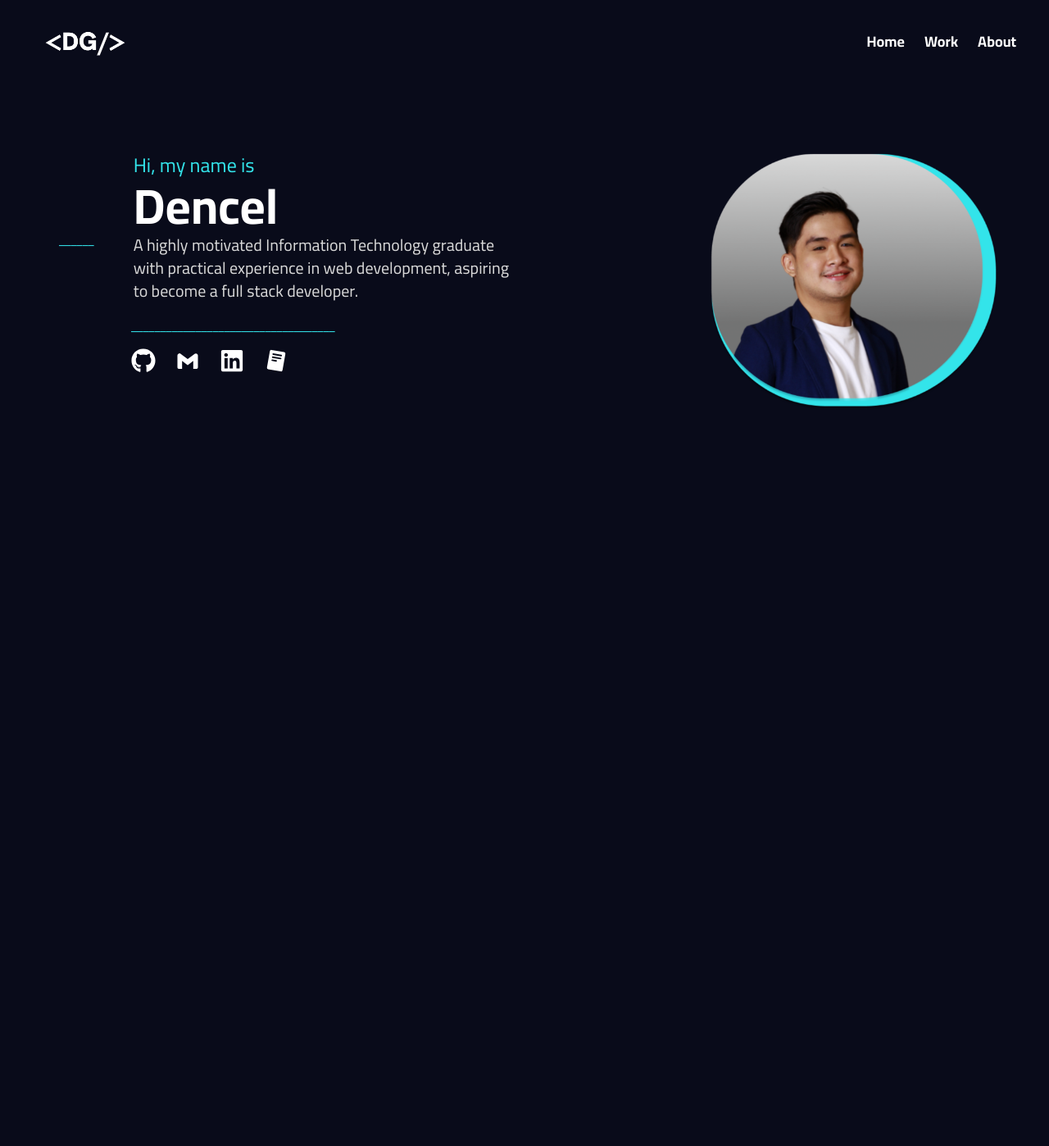
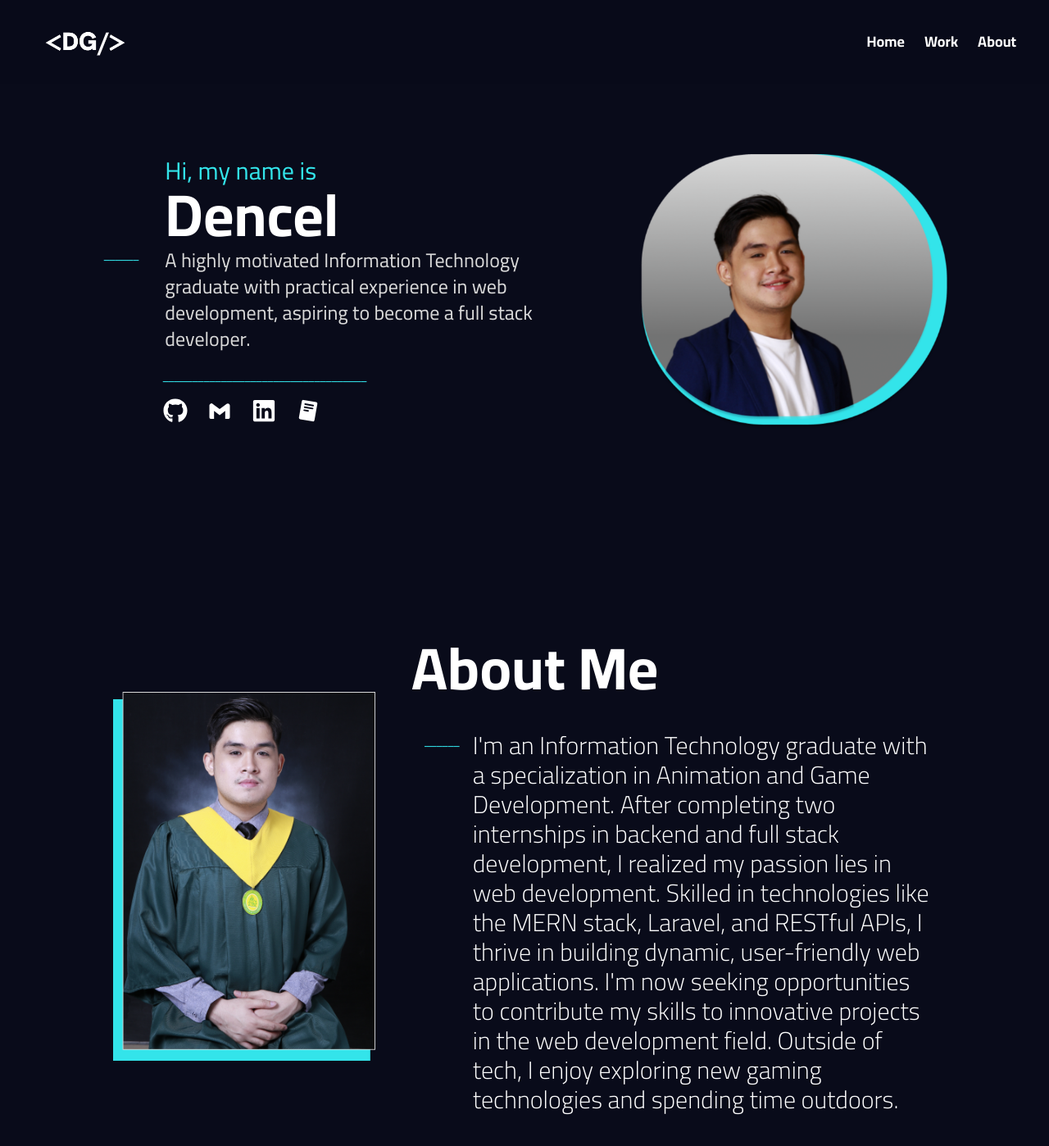
Before and after one commit to cothme/cosme-website-portfolio, a React (Vite) app: page / in a window 1280 px wide. Shown: the top 1398 px of the page at 82% size. Before the commit the page ends 800 px from the top, so only its background shows below. Built offline with nearby package versions, Linux system fonts and the light colour scheme.

Commit message:
Added AboutMe

```diff
--- a/src/App.tsx
+++ b/src/App.tsx
@@ -2,6 +2,7 @@ import { useEffect } from "react";
 import { BrowserRouter, Routes, Route } from "react-router-dom";
 import MainLayout from "./components/layout/MainLayout";
 import { Hero } from "./components/Hero";
+import MainBody from "./components/MainBody";
 
 function App() {
 	useEffect(() => {
@@ -18,7 +19,7 @@ function App() {
 						{/* Add Routes Here */}
 						<Route
 							path="/"
-							element={<Hero />}
+							element={<MainBody />}
 						></Route>
 					</Route>
 				</Routes>
--- /dev/null
+++ b/src/components/AboutMe.tsx
@@ -0,0 +1,37 @@
+import GradPic from "../assets/images/grad-pic.png";
+export const AboutMe = () => {
+	return (
+		<>
+			<div className="flex flex-row justify-center mb-48 lg:mb-64">
+				<div className="flex items-center flex-col lg:flex-row justify-center space-x-11">
+					<img
+						src={GradPic}
+						alt="Graduation Picture"
+						className="w-[40%] lg:w-1/3 xl:w-1/4"
+					/>
+					<div className="text-white lg:w-1/2">
+						<h1 className="text-white text-center lg:text-start mt-4 lg:mt-0 font-cairobold text-4xl lg:text-7xl">
+							About Me
+						</h1>
+						<div className="flex flex-row">
+							<div className="hidden lg:block text-secondary mt-10 mx-4">
+								______
+							</div>
+							<p className="w-full mt-4 lg:mt-10 text-md lg:text-3xl font-cairolight">
+								I'm an Information Technology graduate with a specialization in
+								Animation and Game Development. After completing two internships
+								in backend and full stack development, I realized my passion
+								lies in web development. Skilled in technologies like the MERN
+								stack, Laravel, and RESTful APIs, I thrive in building dynamic,
+								user-friendly web applications. I'm now seeking opportunities to
+								contribute my skills to innovative projects in the web
+								development field. Outside of tech, I enjoy exploring new gaming
+								technologies and spending time outdoors.
+							</p>
+						</div>
+					</div>
+				</div>
+			</div>
+		</>
+	);
+};
--- a/src/components/Hero.tsx
+++ b/src/components/Hero.tsx
@@ -4,23 +4,22 @@ import Cothme from "../assets/images/cothme.png";
 import { Tooltip } from "react-tooltip";
 import { PiReadCvLogoFill } from "react-icons/pi";
 import CV from "../assets/Cosme_CV.pdf";
+import "./css/Hero.css";
 export const Hero = () => {
 	return (
 		<>
-			<div className="flex flex-col lg:flex-row lg:space-y-0 space-y-20 lg:space-x-40 text-tertiary pt-5 lg:pt-20">
-				<div>
+			<div className="flex flex-col items-center md:flex-row lg:flex-row lg:space-y-0 space-y-20 justify-center text-tertiary pt-5 lg:pt-20 mb-48 lg:mb-64">
+				<div className="flex flex-col justify-center item">
 					<div className="flex items-center pl-10">
-						<div className="hidden lg:block text-secondary mt-8 mx-8">
-							______
-						</div>
-						<div className="flex flex-col px-4">
-							<h1 className="text-secondary text-start text-2xl leading-relaxed font-cairovariable">
+						<div className="hidden lg:block text-secondary mx-8">______</div>
+						<div>
+							<h1 className="text-secondary text-start text-xl  lg:text-3xl leading-relaxed font-cairovariable">
 								Hi, my name is
 							</h1>
-							<h2 className="text-6xl font-bold pb-1 text-white font-cairobold">
+							<h2 className="text-5xl lg:text-7xl font-bold pb-1 text-white font-cairobold">
 								Dencel
 							</h2>
-							<p className="text-start text-xl max-w-lg font-cairoregular">
+							<p className="text-lg text-start lg:text-2xl max-w-lg font-cairoregular">
 								A highly motivated Information Technology graduate with
 								practical experience in web development, aspiring to become a
 								full stack developer.
@@ -28,10 +27,10 @@ export const Hero = () => {
 						</div>
 					</div>
 					<div className="flex flex-col">
-						<div className="flex justify-center lg:justify-start text-secondary lg:ml-40 mt-4">
+						<div className="flex justify-center lg:justify-start text-secondary lg:ml-36 mt-4">
 							___________________________________
 						</div>
-						<div className="flex flex-row space-x-6 justify-center lg:justify-start lg:ml-40 mt-4">
+						<div className="flex flex-row space-x-6 justify-center lg:justify-start lg:ml-36 mt-4">
 							<a
 								href="https://github.com/cothme"
 								target="_blank"
@@ -71,7 +70,7 @@ export const Hero = () => {
 						</div>
 					</div>
 				</div>
-				<div className="w-[75%] lg:w-[40%]">
+				<div className="w-[100%] lg:w-[40%]">
 					<img
 						src={Cothme}
 						alt="Dencel Cosme"
--- /dev/null
+++ b/src/components/MainBody.tsx
@@ -0,0 +1,12 @@
+import { Hero } from "./Hero";
+import { AboutMe } from "./AboutMe";
+const MainBody = () => {
+	return (
+		<>
+			<Hero />
+			<AboutMe />
+		</>
+	);
+};
+
+export default MainBody;
--- /dev/null
+++ b/src/components/css/Hero.css
@@ -0,0 +1,19 @@
+.custom-shape-divider-top-1726826361 {
+    position: absolute;
+    top: 0;
+    left: 0;
+    width: 100%;
+    overflow: hidden;
+    line-height: 0;
+}
+
+.custom-shape-divider-top-1726826361 svg {
+    position: relative;
+    display: block;
+    width: calc(173% + 1.3px);
+    height: 320px;
+}
+
+.custom-shape-divider-top-1726826361 .shape-fill {
+    fill: #33E4EA;
+}
--- a/src/components/layout/wrappers/Navbar.tsx
+++ b/src/components/layout/wrappers/Navbar.tsx
@@ -19,13 +19,13 @@ export const Navbar = () => {
 	return (
 		<header
 			className={`sticky ${
-				navbar ? "bg-[#0A0F3D]" : "bg-transparent"
+				navbar ? "bg-primary bg-opacity-50 backdrop-blur-2xl" : "bg-opacity-10"
 			} top-0 z-50 bg-primary text-tertiary transition duration-300`}
 		>
 			<nav className="h-[102px] flex items-center justify-between px-6 md:px-10">
 				{/* Logo and Brand */}
 				<div className="flex items-center gap-4">
-					<a href="/">
+					<a href="#top">
 						<img
 							src={Logo}
 							alt="Dencel Cosme Logo"
```
Also changed, not shown: src/assets/images/grad-pic.png (added).
